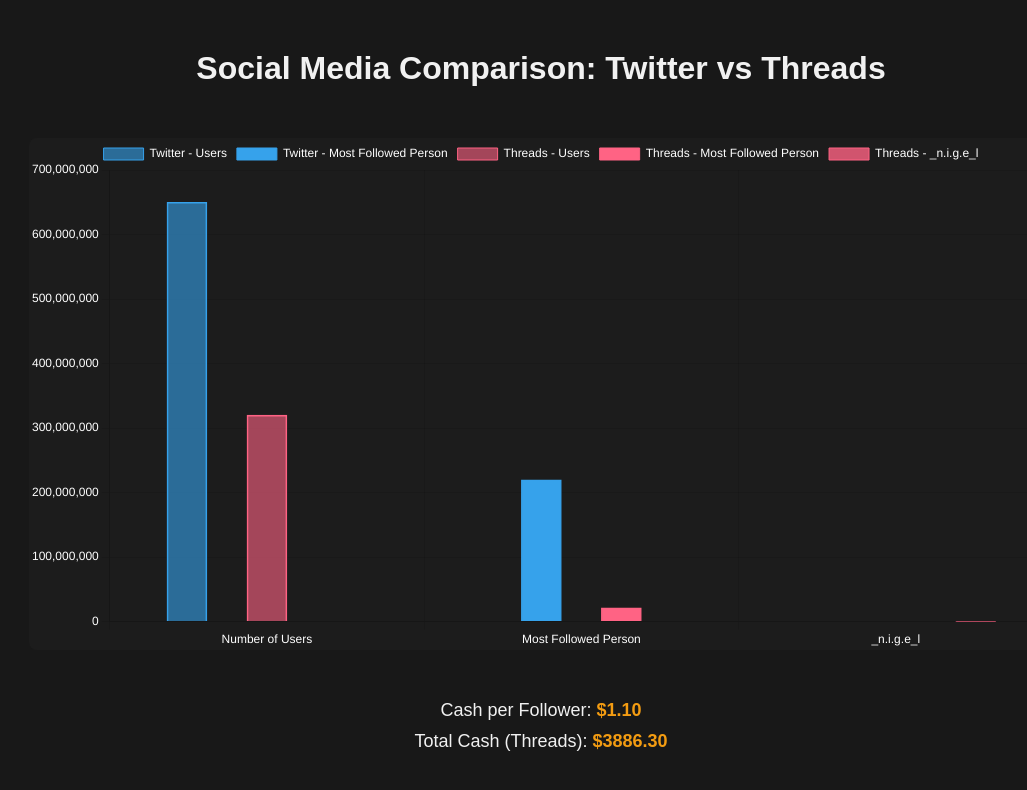
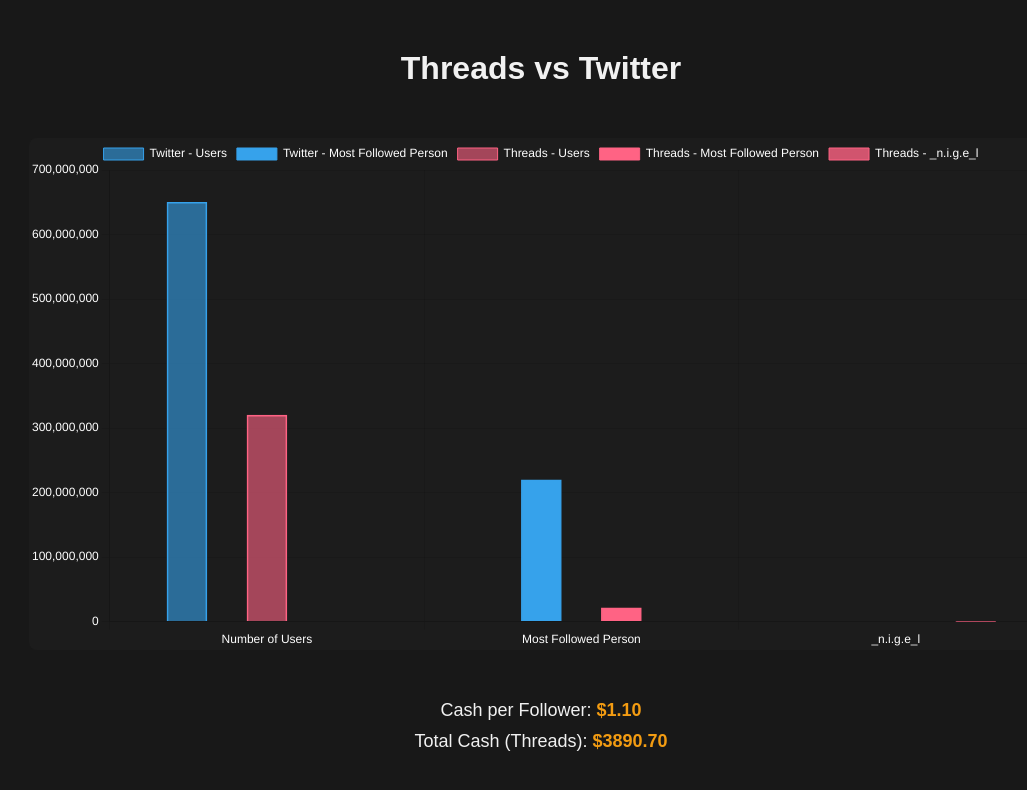
Before and after one commit to Kuma-ux/_n.i.g.e_l, a plain HTML site: page index.html in a window 1280 px wide. Shown: the whole page, without its empty margins (99-1126 px from the left). Drawn offline with nearby package versions, Linux system fonts and the light colour scheme.

Commit message:
Update index.html

```diff
--- a/index.html
+++ b/index.html
@@ -102,7 +102,7 @@
 </head>
 <body class="dark-theme">
 
-    <h1>Social Media Comparison: Twitter vs Threads</h1>
+    <h1>Threads vs Twitter</h1>
 
     <div class="chart-container">
         <canvas id="userBarGraph"></canvas>
@@ -119,7 +119,7 @@
         const cashPerFollower = 1.10; // Set your own value per follower
 
         // Your Thread's account followers count
-        const threadsFollowers = 3533;  // Replace with your Threads followers count
+        const threadsFollowers = 3537;  // Replace with your Threads followers count
 
         // Calculate total cash based on your followers
         const totalCash = threadsFollowers * cashPerFollower;
```
